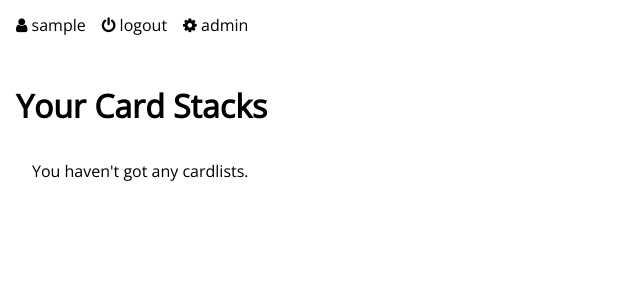
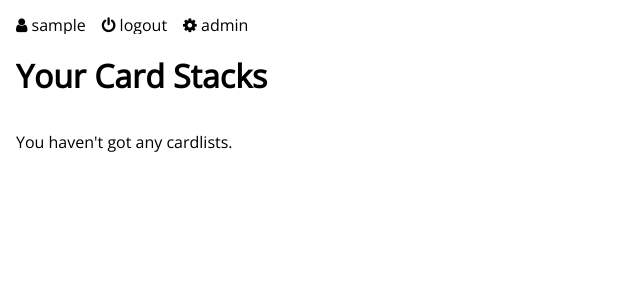
Before and after one commit to macolo/flashcards, a Django app: page /cardlists/ in a window 1280 px wide. Shown: the top 300 px of the page, without its empty margins (0-640 px from the left). Run offline with Django 3.2, Linux system fonts and the light colour scheme; the visitor is signed in with stand-in values (Sample User, id 1); data that the repository does not hold is empty; some libraries are stand-ins or nearby versions; some web fonts are replaced.

Commit message:
redone margin management and top level html structure to support it

```diff
--- a/cards/static/main.css
+++ b/cards/static/main.css
@@ -1,46 +1,15 @@
 body {
     font-family: 'Open Sans', sans-serif;
+    padding:1em;
 
 }
 
-.text-content {
-    margin-left:1em;
-    margin-right:1em;
-}
-
-#header {
-    padding:1em;
-}
-
-.header-element a {
-    text-decoration: none;
-    margin-right:1em;
-
-}
-
-.header-element,
-.header-element-separator {
-    float:left;
-}
-
-#contenttitle h1 {
-    white-space: nowrap;
-    font-size: 5vw;
-    padding:0.5em 0 0.5em 0;
-    transition: 1s;
-    -webkit-transition: 1s;
+#content {
 }
 
 @media screen and (max-width: 410px) {
-    #contenttitle h1 {
-        text-align: center;
-        font-size: 5vw;
-    }
-}
-
-@media screen and (min-width: 600px) {
-    #contenttitle h1 {
-        font-size: 2em;
+    #content {
+        margin:0;
     }
 }
 
@@ -59,8 +28,40 @@ body {
     outline: none;
 }
 
-#content {
-    margin-left:1em;
+.header-element a {
+    text-decoration: none;
+    margin-right:1em;
+
+}
+
+.header-element,
+.header-element-separator {
+    float:left;
+}
+
+#toolbar {
+    margin-bottom:1.5em;
+    overflow:hidden;
+}
+
+#contenttitle h1 {
+    white-space: nowrap;
+    font-size: 5vw;
+    transition: 1s;
+    -webkit-transition: 1s;
+}
+
+@media screen and (max-width: 410px) {
+    #contenttitle h1 {
+        text-align: center;
+        font-size: 5vw;
+    }
+}
+
+@media screen and (min-width: 600px) {
+    #contenttitle h1 {
+        font-size: 2em;
+    }
 }
 
 #card-list {
@@ -70,7 +71,6 @@ body {
 
 #cardlist-list {
     font-size: 1.1em;
-    margin-left:1em;
 }
 
 #cardlist-list li {
@@ -131,6 +131,8 @@ body {
     bottom:5px;
     right:5px;
     font-size:14px !important;
+    padding:0.5em;
+    cursor:pointer;
 }
 
 #card-list textarea {
--- a/cards/templates/base.html
+++ b/cards/templates/base.html
@@ -22,6 +22,7 @@
 
 <body>
 <div id="header">
+    <div id="toolbar">
         {% if user.is_authenticated %}
             <div class="header-element">
                 <a href="{% url 'profile' %}"><i class="fa fa-user"></i> {{ user.get_username }}</a>
@@ -36,10 +37,14 @@
                 <a href="{% url 'admin:index' %}"><i class="fa fa-cog"></i> admin</a>
             </div>
         {% endif %}
+
         {% block header %}{% endblock %}
     </div>
-<div id="content">
-    <div id="contenttitle">{% block content_title %}{% endblock %}</div>
+
+    <div id="contenttitle">
+        {% block content_title %}{% endblock %}
+    </div>
+
     {% if messages %}
         <div id="messages">
             {% for message in messages %}
@@ -50,7 +55,11 @@
             {% endfor %}
         </div>
     {% endif %}
-    {% block content %}{% endblock %}</div>
+</div>
+
+<div id="content">
+    {% block content %}{% endblock %}
+</div>
 
 
 <script>
```
Lines whose indentation alone changed are shown as unchanged.
